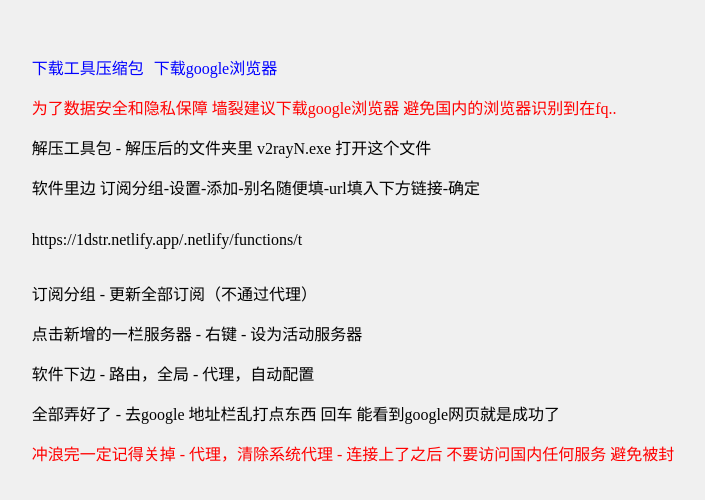
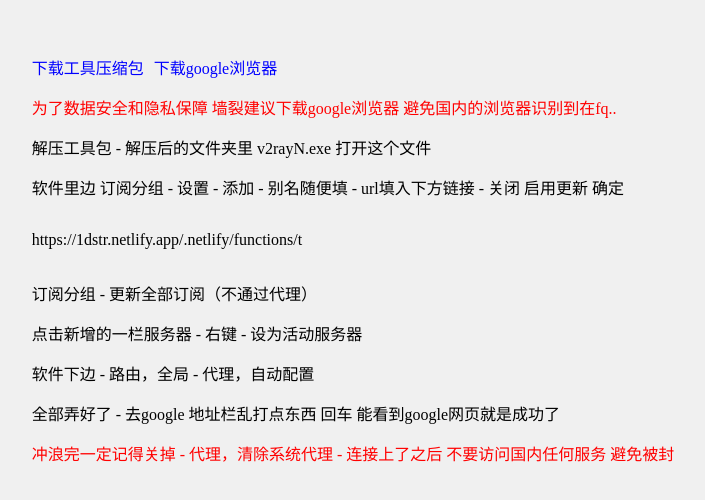
Before and after one commit to ggmygf/dstr, a website: page t/index.html in a window 1280 px wide. Shown: the part 132-632 px from the top of the page, without its empty margins (287-992 px from the left). Drawn offline with Linux system fonts and the light colour scheme.

Commit message:
Update index.html

```diff
--- a/t/index.html
+++ b/t/index.html
@@ -31,7 +31,7 @@
 
     <p style="color:red">为了数据安全和隐私保障 墙裂建议下载google浏览器 避免国内的浏览器识别到在fq..</p>
    <p>解压工具包 - 解压后的文件夹里 v2rayN.exe 打开这个文件</p>
-  <p>软件里边 订阅分组-设置-添加-别名随便填-url填入下方链接-确定</p>
+  <p>软件里边 订阅分组 - 设置 - 添加 - 别名随便填 - url填入下方链接 - 关闭 启用更新 确定</p>
 
   <div style="height: 50px; width: 500px; overflow-y: auto; word-wrap: break-word; word-break: break-all;"><p>https://1dstr.netlify.app/.netlify/functions/t</p>
 </div>
```
